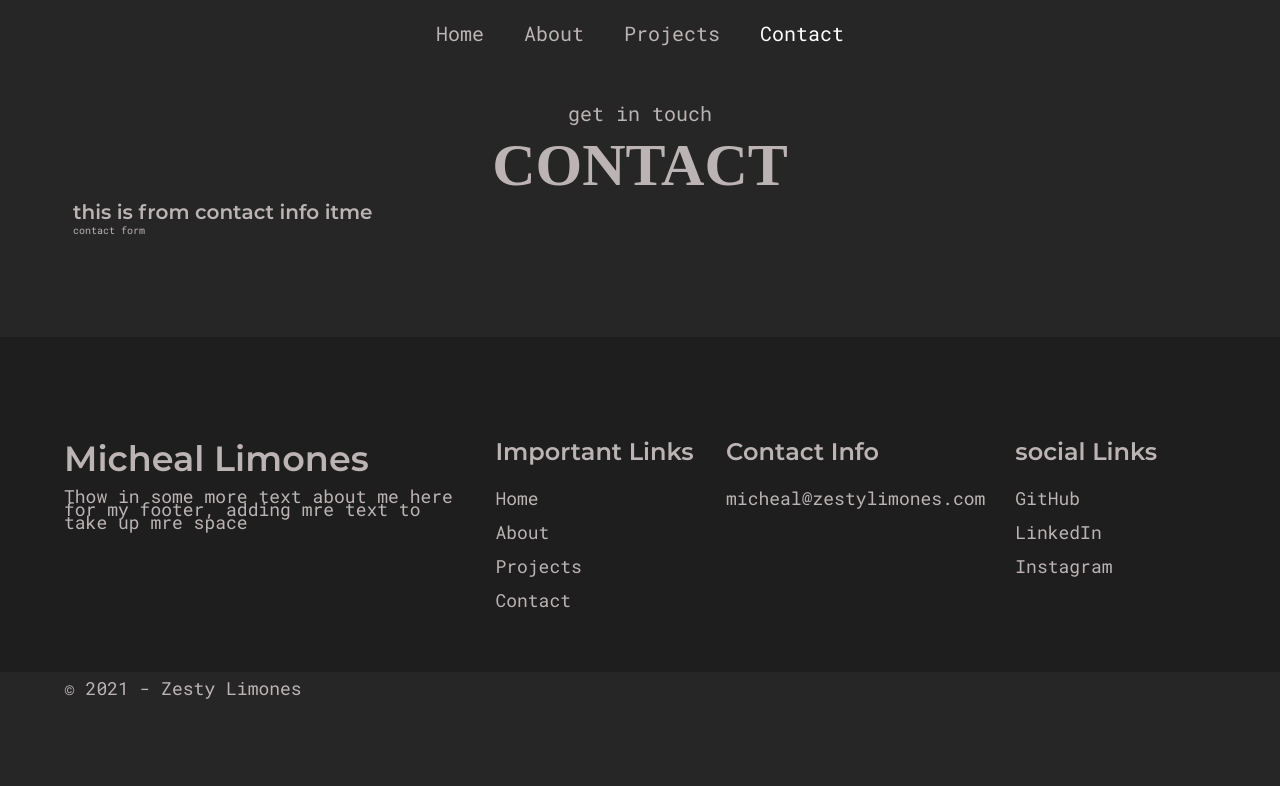
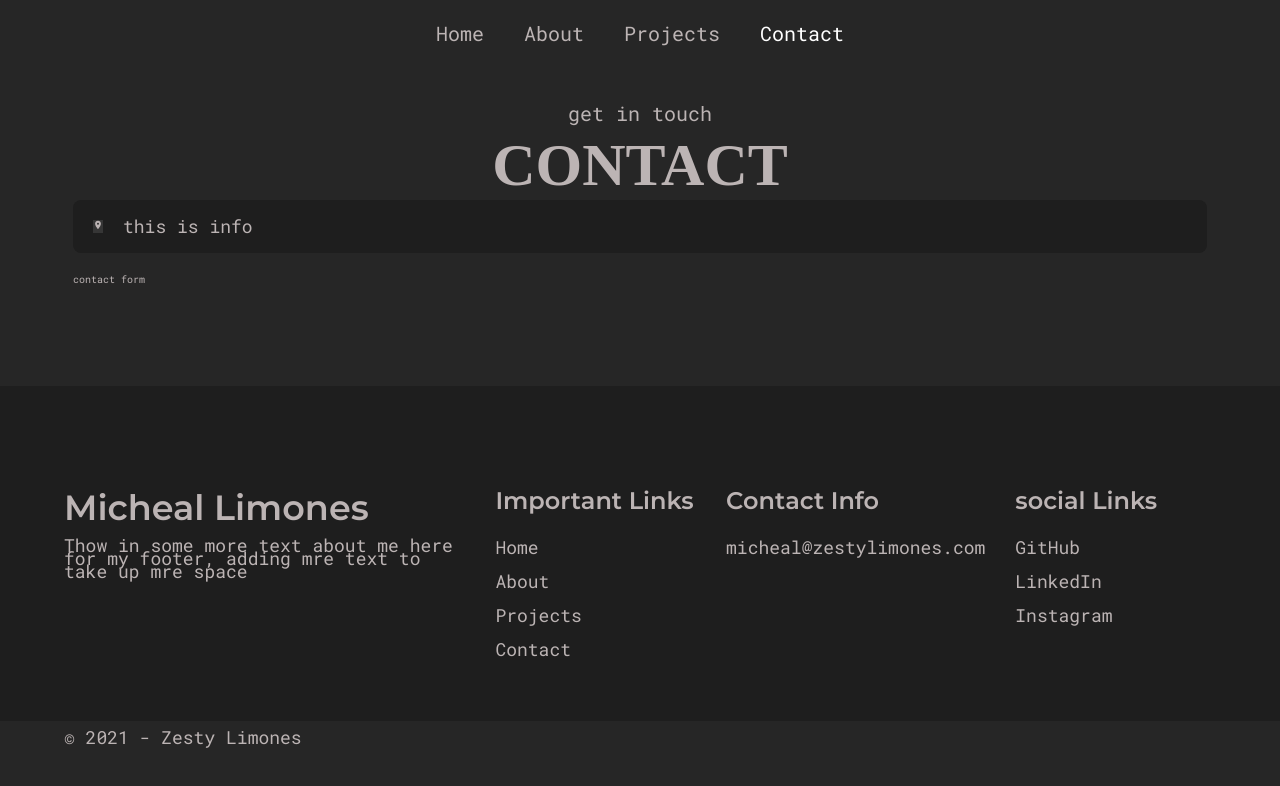
Before and after one commit to ZestyLimones/Zesty_React_Portfolio, a React (Create React App) app: page /contact in a window 1280 px wide. Shown: the top 786 px of the page. Built offline with nearby package versions, Linux system fonts and the light colour scheme; the HTML template or start-up script is replaced by a standard one; a web font is replaced by a local one.

Commit message:
updated package json.

```diff
--- a/package.json
+++ b/package.json
@@ -13,7 +13,7 @@
     "react-scripts": "4.0.3",
     "react-transition-group": "^4.4.1",
     "styled-components": "^5.2.2",
-		"swiper": "^6.5.7",
+    "swiper": "^6.5.4",
     "uuid": "^8.3.2",
     "web-vitals": "^1.1.1"
   },
--- a/src/components/ContactInfoItem.js
+++ b/src/components/ContactInfoItem.js
@@ -1,9 +1,32 @@
 import React from 'react';
+import { MdPlace } from 'react-icons/md';
+import styled from 'styled-components';
+import PText from './PText';
 
-export default function ContactInfoItem() {
+const ContactItemStyles = styled.div`
+  padding: 2rem;
+  background-color: var(--deep-dark);
+  display: flex;
+  align-items: center;
+  gap: 2rem;
+  border-radius: 8px;
+  margin-bottom: 2rem;
+  .icon {
+    color: var(--white);
+    background-color: var(--gray-2);
+  }
+`;
+
+export default function ContactInfoItem({
+  icon = <MdPlace />,
+  text = 'this is info',
+}) {
   return (
-    <div>
-      <h1>this is from contact info itme</h1>
-    </div>
+    <ContactItemStyles>
+      <div className="icon">{icon}</div>
+      <div className="info">
+        <PText>{text}</PText>
+      </div>
+    </ContactItemStyles>
   );
 }
```
Lines whose indentation alone changed are shown as unchanged.
